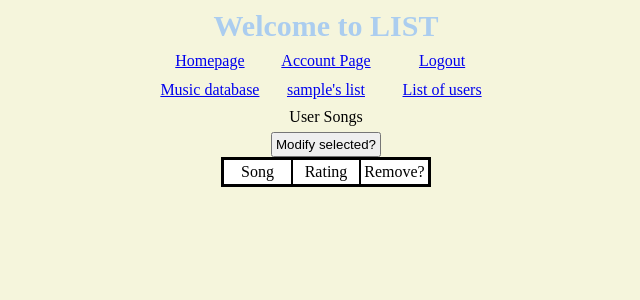
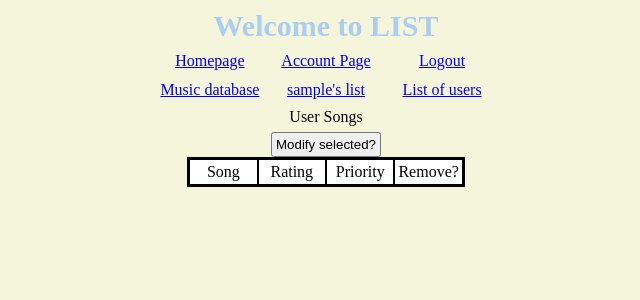
Before and after one commit to kcharris/list_data, a Django app: page /inventory/accounts/item_list/ in a window 1280 px wide. Shown: the top 300 px of the page, without its empty margins (314-954 px from the left). Run offline with Django 3.2, Linux system fonts and the light colour scheme; the visitor is signed in with stand-in values (Sample User, id 1); data that the repository does not hold is empty.

Commit message:
added a priority field to account songs

```diff
--- a/inventory/models.py
+++ b/inventory/models.py
@@ -27,6 +27,7 @@ class UserRating(models.Model):
   song = models.ForeignKey(Song, on_delete= models.CASCADE)
   user = models.ForeignKey(User, on_delete= models.CASCADE)
   rating = models.IntegerField(blank = True, null = True, validators= [MaxValueValidator(100), MinValueValidator(0)])
+  priority = models.IntegerField(blank = True, default = 0, validators=[MaxValueValidator(100), MinValueValidator(0)])
 
 
 
--- a/inventory/static/inventory/style.css
+++ b/inventory/static/inventory/style.css
@@ -31,7 +31,7 @@ body {
 }
 .account_item_list {
   display: grid;
-  grid-template-columns: repeat(3, 1fr);
+  grid-template-columns: repeat(4, 1fr);
   width: fit-content;
   background-color: black;
   grid-gap: 2px;
--- a/inventory/templates/inventory/account_item_list.html
+++ b/inventory/templates/inventory/account_item_list.html
@@ -2,25 +2,29 @@
 
 {% block content %}
 <p>User Songs</p>
-<form method= "POST">
+<form method="POST">
   {% csrf_token %}
-<input type= "submit" value = "Modify selected?">
-<div class= "account_item_list">
+  <input type="submit" value="Modify selected?">
+  <div class="account_item_list">
     <div>Song</div>
     <div>Rating</div>
+    <div>Priority</div>
     <div>Remove?</div>
     {% for song in songs %}
     <div>{{ song.name }}</div>
-    <div>
     {% for x in user_ratings %}
     {% if x.song == song %}
-        <input type="number" name = "new_rating" min= "0" max= "100" value = "{{ x.rating }}">
-        <input type="hidden" name = "user_songs" value = "{{ x.song }}">
+    <div>
+      <input type="number" name="new_rating" min="0" max="100" value="{{ x.rating }}">
+      <input type="hidden" name="user_songs" value="{{ x.song }}">
+    </div>
+    <div>
+      <input type="number" name="priority" value="{{ x.priority }}">
+    </div>
     {% endif %}
     {% endfor %}
-    </div>
     <div>
-      <input type="checkbox" name= "remove" value = "{{song.name}}">
+      <input type="checkbox" name="remove" value="{{song.name}}">
     </div>
     {% endfor %}
   </div>
--- a/inventory/templates/inventory/accounts.html
+++ b/inventory/templates/inventory/accounts.html
@@ -1,5 +1,6 @@
 {% extends "inventory/nav_bar.html" %}
 
 {% block content %}
-<h1>Hello am accounts</h1>
+<p>Not much here yet</p>
+<h3>Number of songs in account: {{ request.user.songs.all.count }}</h3>
 {% endblock %}
--- a/inventory/views.py
+++ b/inventory/views.py
@@ -59,6 +59,16 @@ class AccountItemList(View):
         user_rating_object = UserRating.objects.get(user = request.user, song = Song.objects.get(name = user_songs[x]))
         user_rating_object.rating = rating[x]
         user_rating_object.save()
+    if "priority" in request.POST:
+      priority = request.POST.getlist("priority")
+      user_songs = request.POST.getlist('user_songs')
+      for x in range(len(priority)):
+        if priority[x] == "":
+          continue
+        user_rating_object = UserRating.objects.get(user= request.user, song = Song.objects.get(name = user_songs[x]))
+        user_rating_object.priority = priority[x]
+        user_rating_object.save()
+
     if "remove" in request.POST:
       for x in request.POST.getlist("remove"):
         song = Song.objects.get(name = x)
```
Also changed, not shown: inventory/migrations/0011_userrating_priority.py (added). Lines whose indentation alone changed are shown as unchanged.
